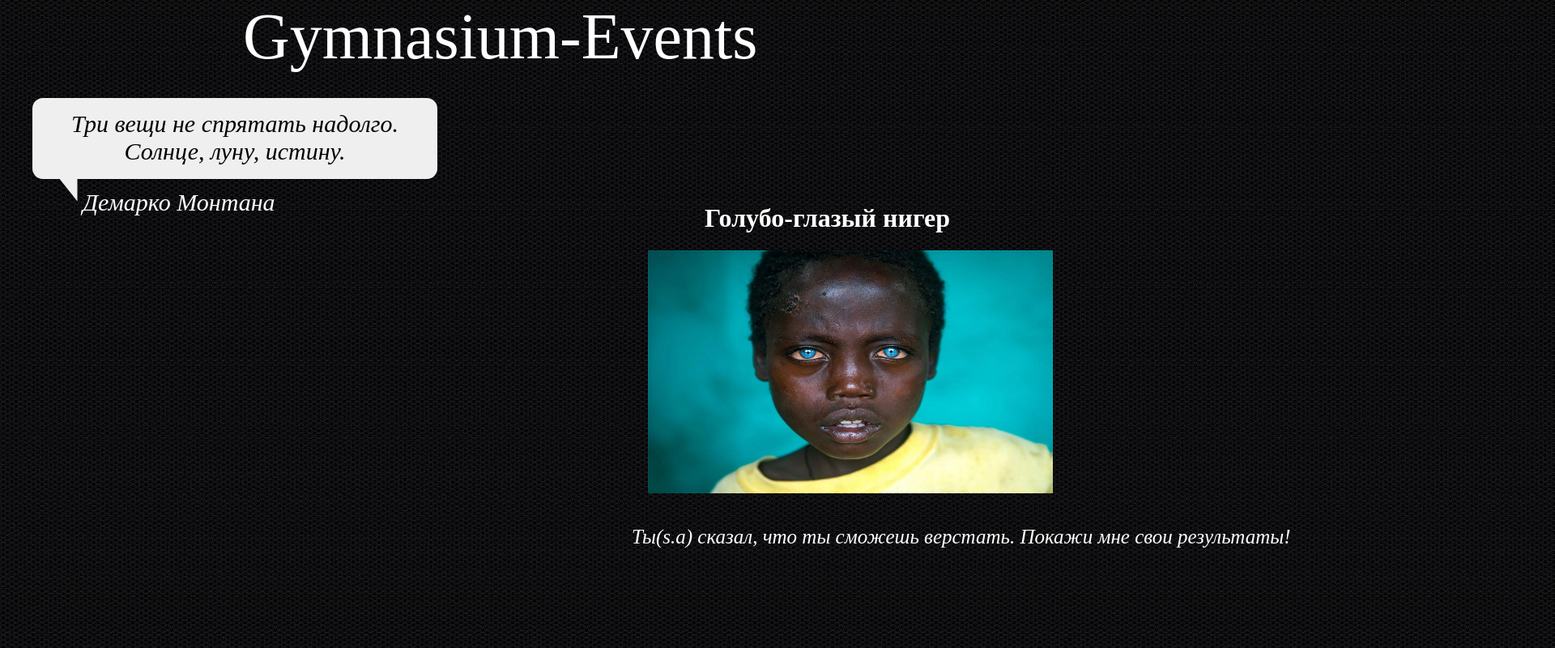
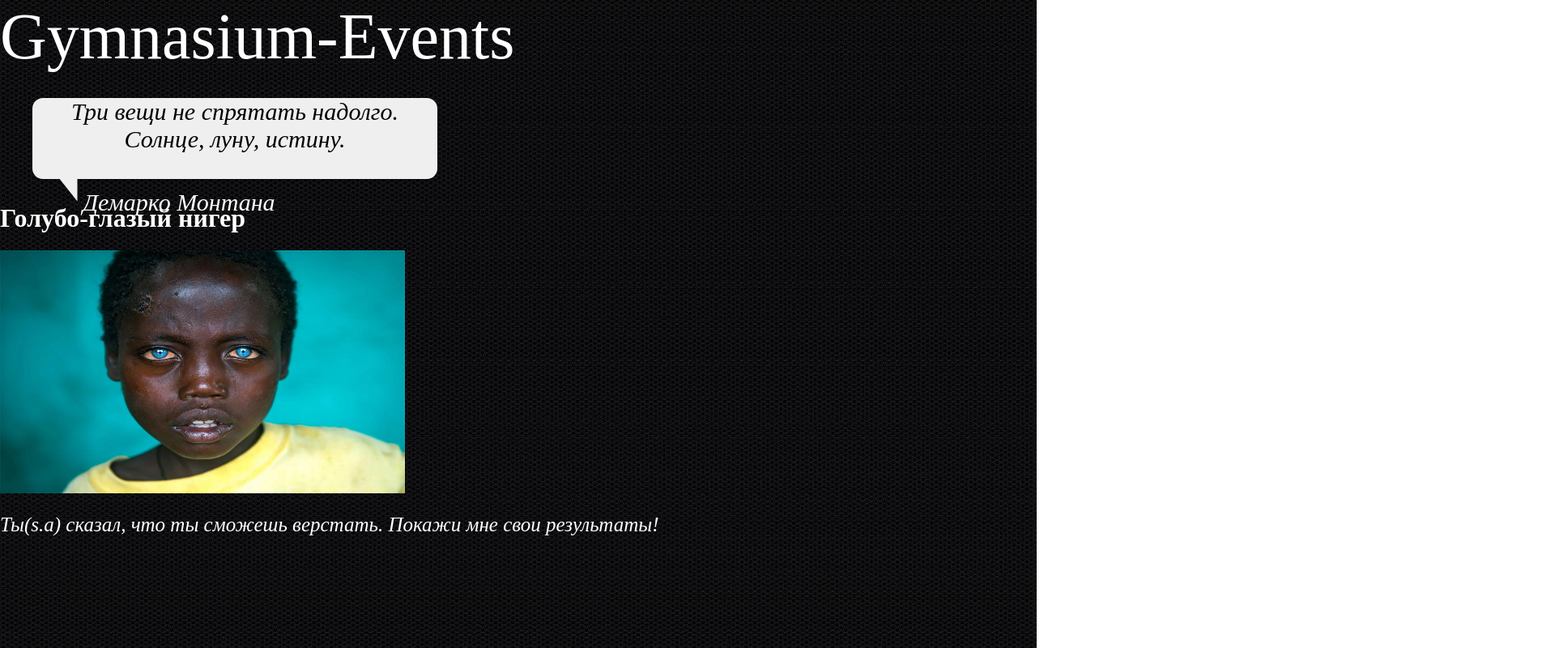
Before and after one commit to freekevin13/gymnasium-events, a plain HTML site: page index.html in a window 1280 px wide. Shown: the top 800 px of the page at 81% size, 1920 px wide, since content can reach past the window. Drawn offline with Linux system fonts and the light colour scheme; a script that the page names is missing.

Commit message:
Update style.css

```diff
--- a/css/style.css
+++ b/css/style.css
@@ -8,20 +8,20 @@ body{
 }
 
 h1{
-    position: relative;
+
     left: 70px;
 }
 
 p{
-    position: relative;
+
     top: 15px;
 }
 .header{
 	border-color: red;
 	color:white;
 	font-size: 80px;
-    left: 300px;
-	position: relative;
+
+
 
 }
 
@@ -66,13 +66,12 @@ p{
 span{
  font-style: italic;
  font-size:25px;
- position: relative;
- left: -20px;
+
+
 }
 .video{
-    position: relative;
-    top: 20px;
-    left: 370px;
+
+
 }
 
 
@@ -83,8 +82,8 @@ height: 300px;
 }
 
 .pidor{
-position: relative;
-left: 800px;
+
+
 
 }
 
```
